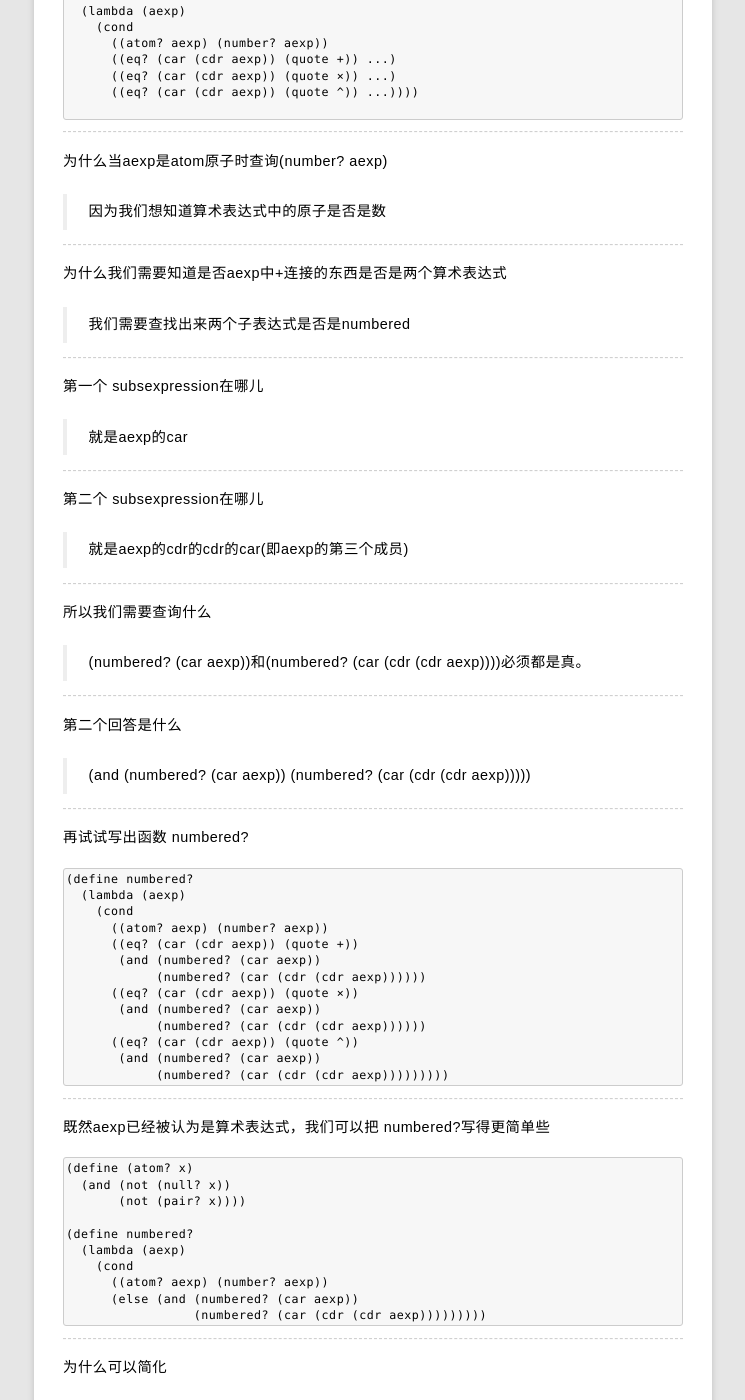
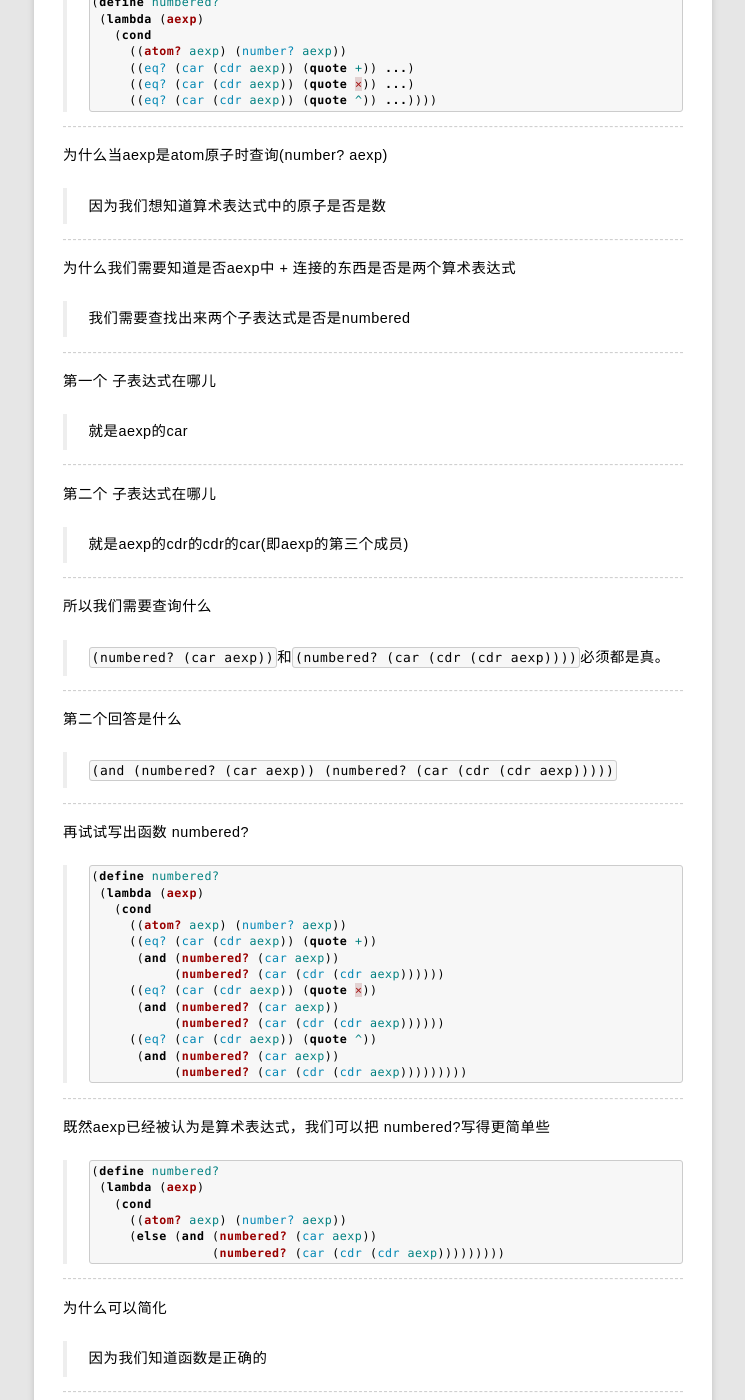
Before and after one commit to rhuichao/uternet.github.io, a Jekyll site: the page built from TLS/06.md, in a window 1280 px wide and 1400 px high, scrolled down 3614 px. Shown: the whole window, without its empty margins (267-1012 px from the left). Built offline with Jekyll 4.4.1, drawn with Linux system fonts in a browser that asks for light colours; some web fonts are replaced; Markdown is read by kramdown in place of the engine named in the settings; some of the changed text lies outside the part shown.

Commit message:
new document posted

````diff
--- a/TLS/06.md
+++ b/TLS/06.md
@@ -131,34 +131,34 @@ cookie 是算术表达式吗
 
 ---
 
-numbered?是什么
+`numbered?`是什么
 
->一个函数，查询一个算术表达式是否只包含有在+，×，和\^，及其后边的数。
+>一个函数，查询一个算术表达式是否只包含有在 + ，× ，和 \^ ，及其后边的数。
 
 ---
 
 写个 numbered?函数的框架试试
 
-```
-(define numbered?
-  (lambda (aexp)
-    (cond
-      (_____ _____)
-      (_____ _____)
-      (_____ _____)
-      (_____ _____))))
-```
+>```scheme
+>(define numbered?
+>  (lambda (aexp)
+>    (cond
+>      (_____ _____)
+>      (_____ _____)
+>      (_____ _____)
+>      (_____ _____))))
+>```
 
 ---
 
 第一个问题是什么
 
->(atom? aexp)
+>`(atom? aexp)`
 
 ---
 
 
-(eq? (car (cdr aexp)) (quote +))是什么
+`(eq? (car (cdr aexp)) (quote +))`是什么
 
 >这是第二个问题
 
@@ -185,22 +185,21 @@ numbered?是什么
 
 为什么我们查询算术表达式是四个，而不是两个。毕竟像(1 + 3)这样的算术表达式是lats（即原子构成的list表)
 
->因为我们把(1 + 3)表达看作是lsit表组成的算术表达式，而不是它本身的那样。而且算术表达式可以是数，或者有算术表达式和+，×，或者\^连接组成。
+>因为我们把(1 + 3)表达看作是lsit表组成的算术表达式，而不是它本身的那样。而且算术表达式可以是数，或者有算术表达式和 + ， × ，或者 \^ 连接组成。
 
 ---
 
 现在你能写出函数 numbered?吗
 
-```
-(define numbered?
-  (lambda (aexp)
-    (cond
-      ((atom? aexp) (number? aexp))
-      ((eq? (car (cdr aexp)) (quote +)) ...)
-      ((eq? (car (cdr aexp)) (quote ×)) ...)
-      ((eq? (car (cdr aexp)) (quote ^)) ...))))
-
-```
+>```scheme
+>(define numbered?
+>  (lambda (aexp)
+>    (cond
+>      ((atom? aexp) (number? aexp))
+>      ((eq? (car (cdr aexp)) (quote +)) ...)
+>      ((eq? (car (cdr aexp)) (quote ×)) ...)
+>      ((eq? (car (cdr aexp)) (quote ^)) ...))))
+>```
 
 ---
 
@@ -210,19 +209,19 @@ numbered?是什么
 
 ---
 
-为什么我们需要知道是否aexp中+连接的东西是否是两个算术表达式
+为什么我们需要知道是否aexp中 + 连接的东西是否是两个算术表达式
 
 >我们需要查找出来两个子表达式是否是numbered
 
 ---
 
-第一个 subsexpression在哪儿
+第一个 子表达式在哪儿
 
 >就是aexp的car
 
 ---
 
-第二个 subsexpression在哪儿
+第二个 子表达式在哪儿
 
 >就是aexp的cdr的cdr的car(即aexp的第三个成员)
 
@@ -230,52 +229,48 @@ numbered?是什么
 
 所以我们需要查询什么
 
->(numbered? (car aexp))和(numbered? (car (cdr (cdr aexp))))必须都是真。
+>`(numbered? (car aexp))`和`(numbered? (car (cdr (cdr aexp))))`必须都是真。
 
 ---
 
 
 第二个回答是什么
 
->(and (numbered? (car aexp)) (numbered? (car (cdr (cdr aexp)))))
+>`(and (numbered? (car aexp)) (numbered? (car (cdr (cdr aexp)))))`
 
 ---
 
 再试试写出函数 numbered?
 
-```
-(define numbered?
-  (lambda (aexp)
-    (cond
-      ((atom? aexp) (number? aexp))
-      ((eq? (car (cdr aexp)) (quote +))
-       (and (numbered? (car aexp))
-            (numbered? (car (cdr (cdr aexp))))))
-      ((eq? (car (cdr aexp)) (quote ×))
-       (and (numbered? (car aexp))
-            (numbered? (car (cdr (cdr aexp))))))
-      ((eq? (car (cdr aexp)) (quote ^))
-       (and (numbered? (car aexp))
-            (numbered? (car (cdr (cdr aexp)))))))))
-```
+>```scheme
+>(define numbered?
+>  (lambda (aexp)
+>    (cond
+>      ((atom? aexp) (number? aexp))
+>      ((eq? (car (cdr aexp)) (quote +))
+>       (and (numbered? (car aexp))
+>            (numbered? (car (cdr (cdr aexp))))))
+>      ((eq? (car (cdr aexp)) (quote ×))
+>       (and (numbered? (car aexp))
+>            (numbered? (car (cdr (cdr aexp))))))
+>      ((eq? (car (cdr aexp)) (quote ^))
+>       (and (numbered? (car aexp))
+>            (numbered? (car (cdr (cdr aexp)))))))))
+>```
 
 ---
 
 
 既然aexp已经被认为是算术表达式，我们可以把 numbered?写得更简单些
 
-```
-(define (atom? x)
-  (and (not (null? x))
-       (not (pair? x))))
-
-(define numbered?
-  (lambda (aexp)
-    (cond
-      ((atom? aexp) (number? aexp))
-      (else (and (numbered? (car aexp))
-                 (numbered? (car (cdr (cdr aexp)))))))))
-```
+>```scheme
+>(define numbered?
+>  (lambda (aexp)
+>    (cond
+>      ((atom? aexp) (number? aexp))
+>      (else (and (numbered? (car aexp))
+>                 (numbered? (car (cdr (cdr aexp)))))))))
+>```
 
 ---
 
@@ -285,25 +280,25 @@ numbered?是什么
 
 ---
 
-(value u) 的值是多少，其中u是13
+`(value u)` 的值是多少，其中 u 是`13`
 
 >13
 
 ---
 
-(value x) 的值是多少，其中 x 是(1 + 3)
+`(value x)` 的值是多少，其中 x 是`(1 + 3)`
 
 >4
 
 ---
 
-(value y) 的值是多少，其中 x 是(1 + (3 ^ 4))
+`(value y)` 的值是多少，其中 x 是`(1 + (3 ^ 4))`
 
 >82
 
 ---
 
-(value z) 的值是多少，其中 z 是cookie
+`(value z)` 的值是多少，其中 z 是`cookie`
 
 >没有答案
 
@@ -323,15 +318,15 @@ value 对nexp要几个查询
 
 现在，让我们试着写出函数 value
 
-```
-(define value
-  (lambda (nexp)
-    (cond
-      ((atom? nexp) ...)
-      ((eq? (car (cdr nexp)) (quote +)) ...)
-      ((eq? (car (cdr nexp)) (quote ×)) ...)
-      (else ...))))
-```
+>```scheme
+>(define value
+>  (lambda (nexp)
+>    (cond
+>      ((atom? nexp) ...)
+>      ((eq? (car (cdr nexp)) (quote +)) ...)
+>      ((eq? (car (cdr nexp)) (quote ×)) ...)
+>      (else ...))))
+>```
 
 ---
 
````
Also changed, not shown: other parts of TLS/06.md (+2 -2 lines).
